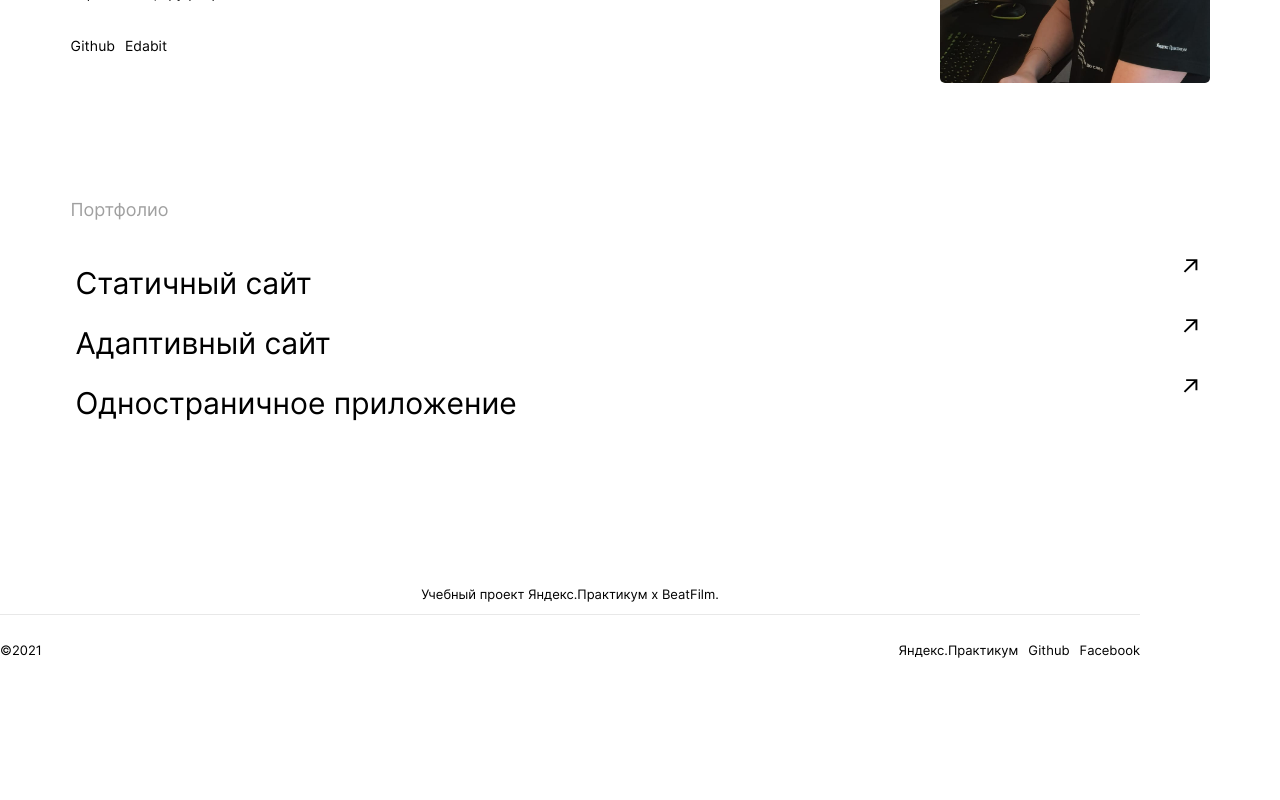
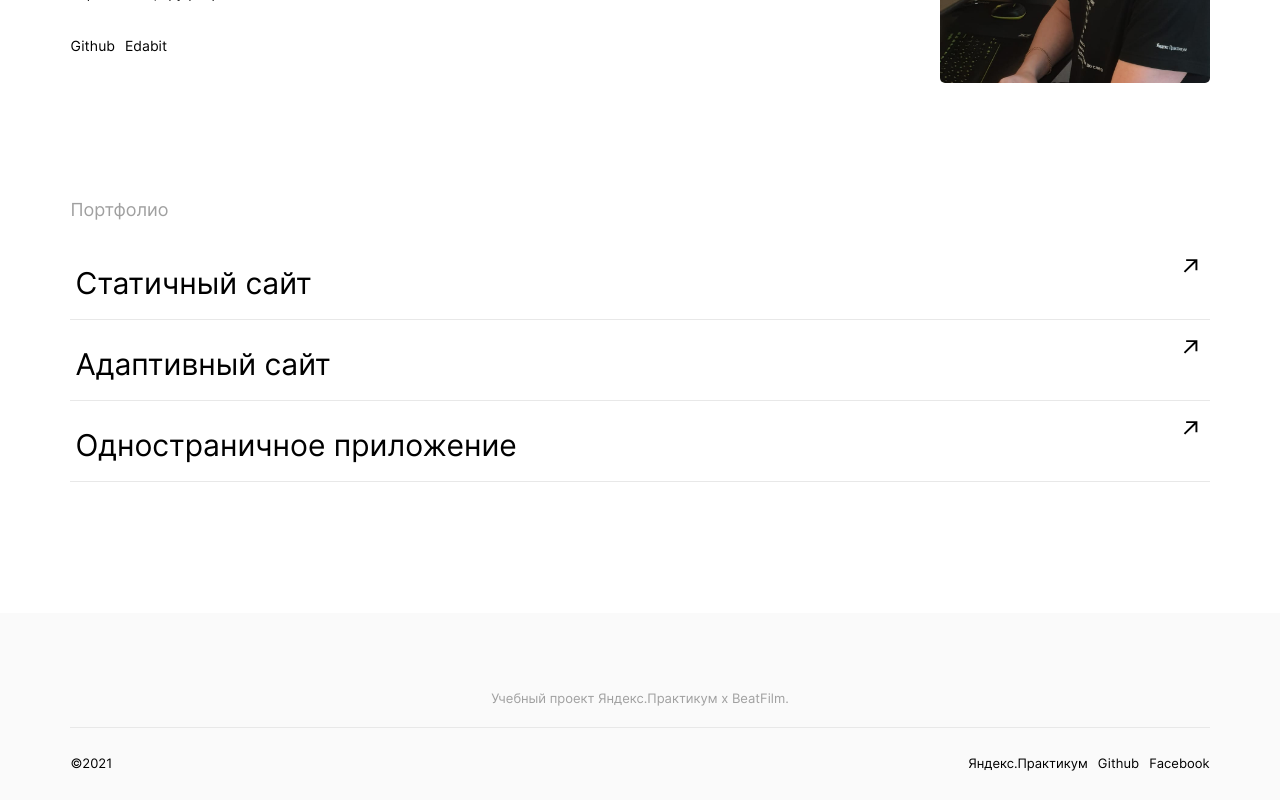
Before and after one commit to interind/movies-explorer-frontend, a React (Create React App) app: page / in a window 1280 px wide. Shown: the part 2281-3081 px from the top of the page. Before the commit the page ends 2968 px from the top, so only its background shows below. Built offline with nearby package versions, Linux system fonts and the light colour scheme.

Commit message:
Footer + Portfolio

```diff
--- a/src/components/Footer/Footer.css
+++ b/src/components/Footer/Footer.css
@@ -2,10 +2,11 @@
   display: flex;
   flex-direction: column;
   justify-content: space-between;
-  align-items: space-between;
+  align-items: center;
   width: 100%;
   margin-top: auto;
   min-height: 172px;
+  background-color: #FAFAFA;
 }
 
 .Footer__header {
@@ -15,7 +16,7 @@
   align-items: flex-end;
   max-width: 1140px;
   min-width: 89%;
-  min-height: 160px;
+  min-height: 115px;
   border-bottom: 1px solid #E8E8E8;
 }
 .Footer__footer {
@@ -25,6 +26,7 @@
   align-items: center;
   max-width: 1140px;
   min-width: 89%;
+  min-height: 56px;
 }
 
 .Footer__title {
@@ -32,7 +34,9 @@
   font-size: 13px;
   font-weight: 400;
   line-height: 1.21;
+  color: #A0A0A0;
   margin-top: 0;
+  margin-bottom: 20px;
 }
 
 .Footer-item {
--- a/src/components/Portfolio/Portfolio.css
+++ b/src/components/Portfolio/Portfolio.css
@@ -40,6 +40,11 @@
   font-size: 30px;
   line-height: 1.66;
   font-weight: 400;
+  margin-bottom: 20px;
+  border-bottom: 1px solid #E8E8E8;
+}
+.Portfolio-item:last-of-type {
+  margin-bottom: 115px;
 }
 .Portfolio-link {
   display: flex;
```
